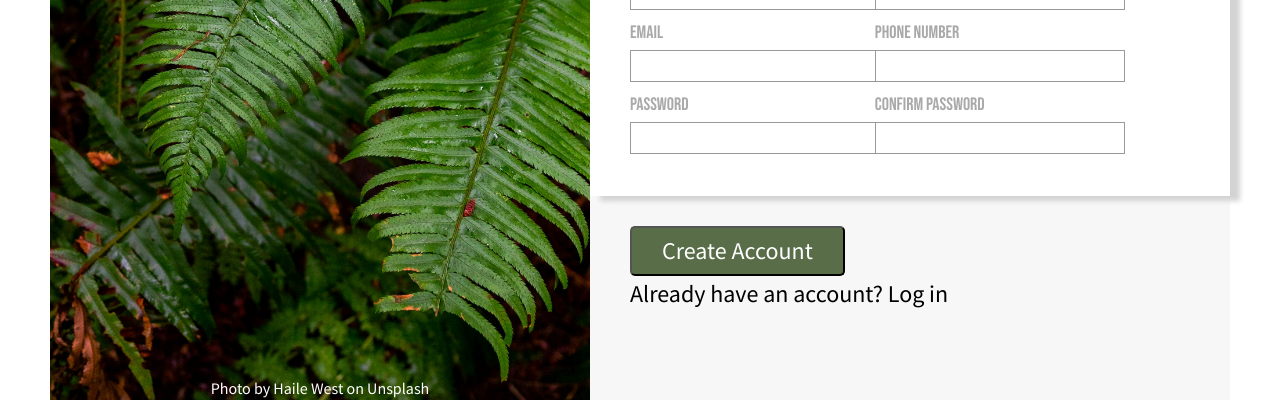
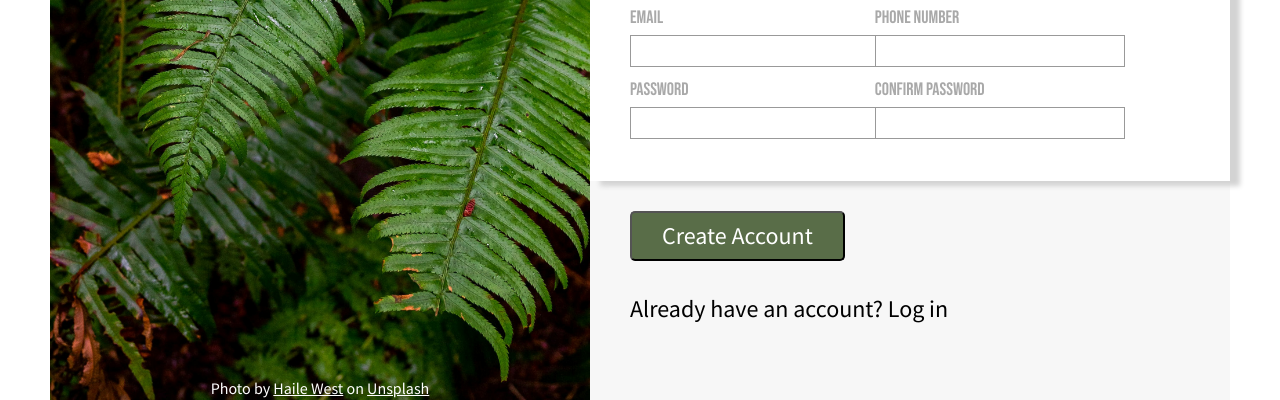
Before and after one commit to faelyn-jpg/top-signup-form, a plain HTML site: page index.html in a window 1280 px wide. Shown: the part 400-800 px from the top of the page. Drawn offline with Linux system fonts and the light colour scheme.

Commit message:
edit spacing in submit area, add link protection

```diff
--- a/index.html
+++ b/index.html
@@ -15,7 +15,8 @@
         <img src="odin-lined.png" alt="" class="sidebar-image" />ODIN
       </div>
       <p>
-        Photo by Haile West on Unsplash
+        Photo by <a href="https://unsplash.com/@haliewestphoto" target="_blank" rel="noreferrer">Haile West</a> on <a
+          href="https://unsplash.com/" target="_blank" rel="noreferrer">Unsplash</a>
       </p>
 
     </div>
@@ -72,7 +73,7 @@
       </div>
       <section class="submit format">
         <button type="submit">Create Account</button>
-        <div>Already have an account? Log in</div>
+        <div class="submit">Already have an account? Log in</div>
       </section>
 
       </form>
--- a/styles.css
+++ b/styles.css
@@ -122,6 +122,10 @@ Custom fonts
   height: 150px;
   display: block;
 }
+a:link,
+a:visited {
+  color: white;
+}
 
 .hero-container {
   display: flex;
```
